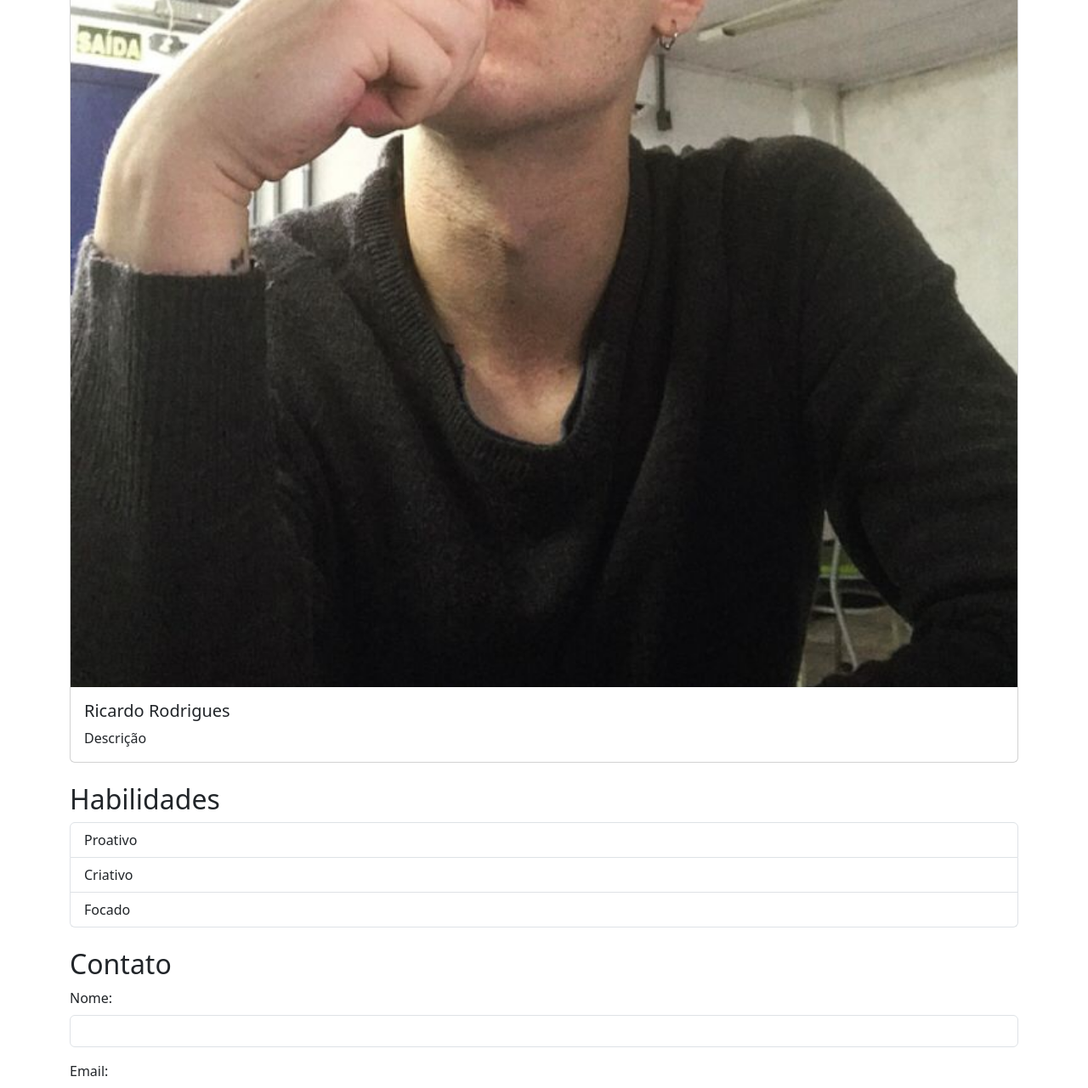
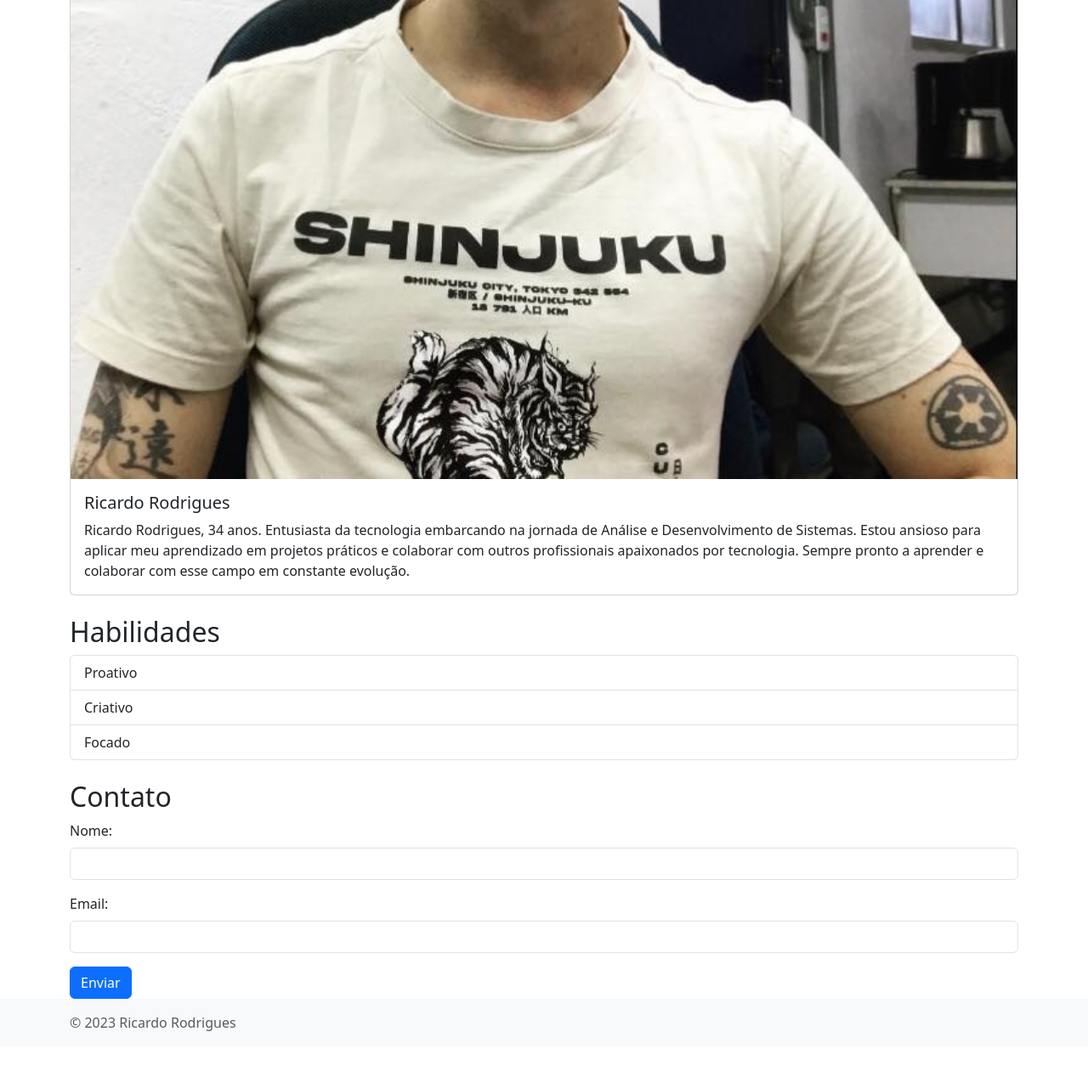
Before and after one commit to RicardoRodrigues89/AtvBootstrap, a plain HTML site: page index.html in a window 1280 px wide. Shown: the part 631-1912 px from the top of the page at 85% size. After the commit the page ends 1863 px from the top, so only its background shows below. Drawn offline with nearby package versions, Linux system fonts and the light colour scheme.

Commit message:
imagem e descrição atualizados

```diff
--- a/index.html
+++ b/index.html
@@ -16,10 +16,10 @@
 
 <div class="container mt-4">
   <div class="card">
-    <img src="/imagem/perfil.jpg" class="card-img-top" alt="Sua Foto">
+    <img src="/imagem/274865938_4990237971036054_1656842777718736366_n.jpg" class="card-img-top" alt="Sua Foto">
     <div class="card-body">
       <h5 class="card-title">Ricardo Rodrigues</h5>
-      <p class="card-text">Descrição</p>
+      <p class="card-text">Ricardo Rodrigues, 34 anos. Entusiasta da tecnologia embarcando na jornada de Análise e Desenvolvimento de Sistemas. Estou ansioso para aplicar meu aprendizado em projetos práticos e colaborar com outros profissionais apaixonados por tecnologia. Sempre pronto a aprender e colaborar com esse campo em constante evolução.</p>
     </div>
   </div>
 </div>
```
Also changed, not shown: imagem/274865938_4990237971036054_1656842777718736366_n.jpg (added), imagem/perfil.jpg (deleted).
